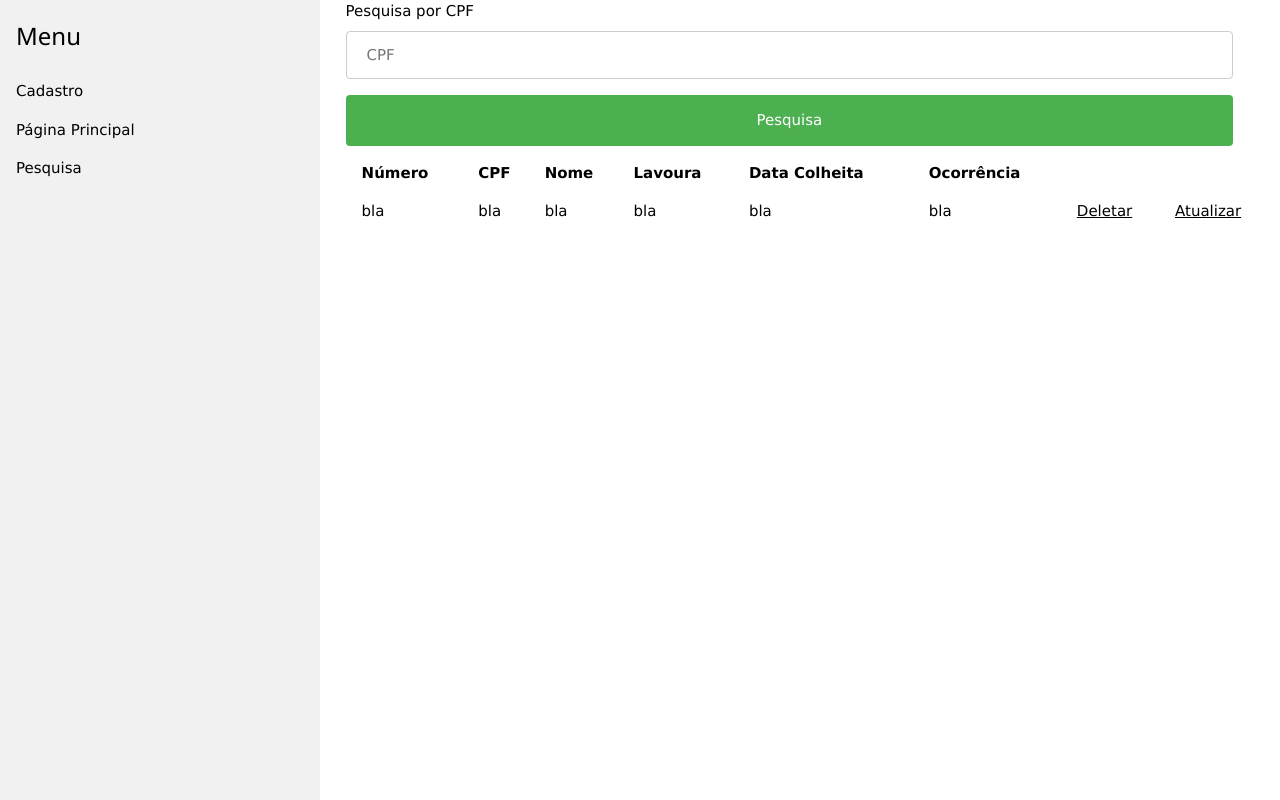
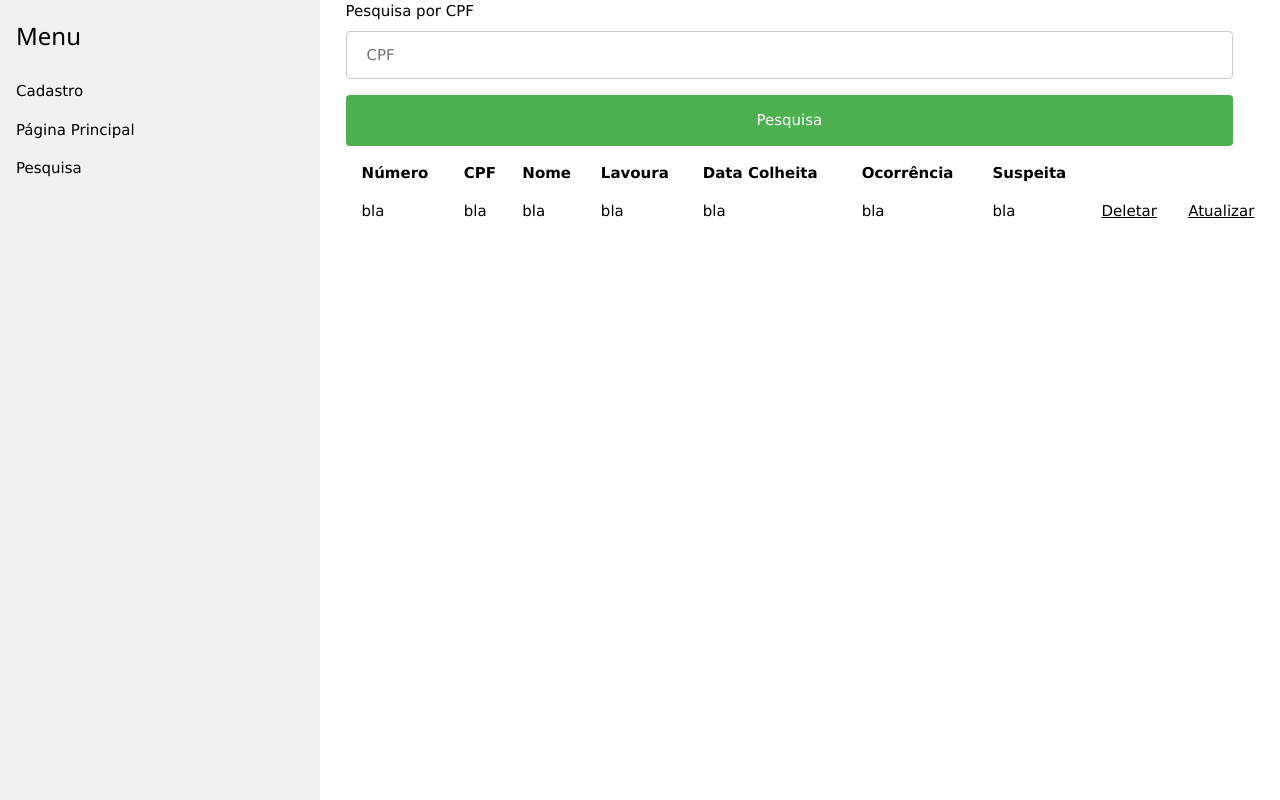
Before and after one commit to vscardel/proagroFacil---Desafio, a Flask app: page /pesquisa in a window 1280 px wide. Run offline with Flask 2, Linux system fonts and the light colour scheme.

```diff
--- a/templates/pesquisa.html
+++ b/templates/pesquisa.html
@@ -62,6 +62,7 @@ input[type=submit] {
 			<th>Lavoura</th>
 			<th>Data Colheita</th>
 			<th>Ocorrência</th>
+			<th>Suspeita</th>
 			<th></th>
 			<th></th>
 		</tr>
@@ -84,6 +85,9 @@ input[type=submit] {
 			<td>
 				bla
 			</td>
+				<td>
+				bla
+			</td>
 			<td>
 				<a href = "#">Deletar</a>
 			</td>
```
